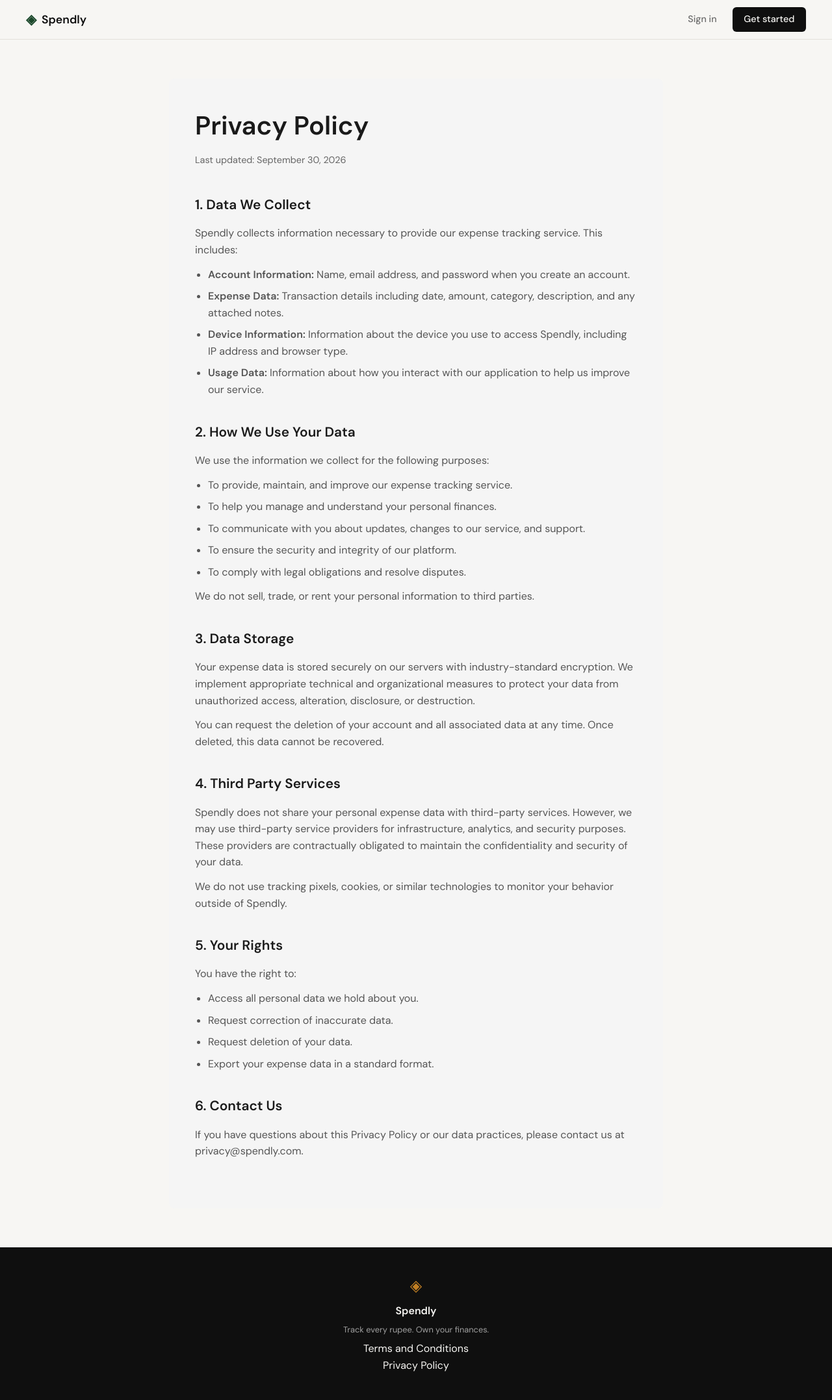
After one commit to abhishek5074/spendly, a Flask app: page /privacy in a window 1280 px wide. The commit adds this page. Shown: the whole page at 65% size. Run offline with Flask 3, Linux system fonts and the light colour scheme.

Commit message:
landing: add privacy policy page and route

```diff
--- a/app.py
+++ b/app.py
@@ -25,6 +25,11 @@ def login():
 @app.route("/terms")
 def terms():
     return render_template("terms.html")
+
+
+@app.route("/privacy")
+def privacy():
+    return render_template("privacy.html")
 
 
 # ------------------------------------------------------------------ #
--- a/templates/base.html
+++ b/templates/base.html
@@ -36,7 +36,8 @@
             <p class="footer-copy">Track every rupee. Own your finances.</p>
             <div class="footer-links">
                 <a href="{{ url_for('terms') }}">Terms and Conditions</a>
-                <a href="#">Privacy Policy</a>
+                <br>
+                <a href="{{ url_for('privacy') }}">Privacy Policy</a>
             </div>
         </div>
     </footer>
--- /dev/null
+++ b/templates/privacy.html
@@ -0,0 +1,120 @@
+{% extends "base.html" %}
+
+{% block title %}Privacy Policy — Spendly{% endblock %}
+
+{% block content %}
+
+<section class="privacy-content">
+    <div class="privacy-inner">
+        <h1>Privacy Policy</h1>
+        <p class="privacy-updated">Last updated: September 30, 2026</p>
+
+        <div class="privacy-section">
+            <h2>1. Data We Collect</h2>
+            <p>Spendly collects information necessary to provide our expense tracking service. This includes:</p>
+            <ul>
+                <li><strong>Account Information:</strong> Name, email address, and password when you create an account.</li>
+                <li><strong>Expense Data:</strong> Transaction details including date, amount, category, description, and any attached notes.</li>
+                <li><strong>Device Information:</strong> Information about the device you use to access Spendly, including IP address and browser type.</li>
+                <li><strong>Usage Data:</strong> Information about how you interact with our application to help us improve our service.</li>
+            </ul>
+        </div>
+
+        <div class="privacy-section">
+            <h2>2. How We Use Your Data</h2>
+            <p>We use the information we collect for the following purposes:</p>
+            <ul>
+                <li>To provide, maintain, and improve our expense tracking service.</li>
+                <li>To help you manage and understand your personal finances.</li>
+                <li>To communicate with you about updates, changes to our service, and support.</li>
+                <li>To ensure the security and integrity of our platform.</li>
+                <li>To comply with legal obligations and resolve disputes.</li>
+            </ul>
+            <p>We do not sell, trade, or rent your personal information to third parties.</p>
+        </div>
+
+        <div class="privacy-section">
+            <h2>3. Data Storage</h2>
+            <p>Your expense data is stored securely on our servers with industry-standard encryption. We implement appropriate technical and organizational measures to protect your data from unauthorized access, alteration, disclosure, or destruction.</p>
+            <p>You can request the deletion of your account and all associated data at any time. Once deleted, this data cannot be recovered.</p>
+        </div>
+
+        <div class="privacy-section">
+            <h2>4. Third Party Services</h2>
+            <p>Spendly does not share your personal expense data with third-party services. However, we may use third-party service providers for infrastructure, analytics, and security purposes. These providers are contractually obligated to maintain the confidentiality and security of your data.</p>
+            <p>We do not use tracking pixels, cookies, or similar technologies to monitor your behavior outside of Spendly.</p>
+        </div>
+
+        <div class="privacy-section">
+            <h2>5. Your Rights</h2>
+            <p>You have the right to:</p>
+            <ul>
+                <li>Access all personal data we hold about you.</li>
+                <li>Request correction of inaccurate data.</li>
+                <li>Request deletion of your data.</li>
+                <li>Export your expense data in a standard format.</li>
+            </ul>
+        </div>
+
+        <div class="privacy-section">
+            <h2>6. Contact Us</h2>
+            <p>If you have questions about this Privacy Policy or our data practices, please contact us at privacy@spendly.com.</p>
+        </div>
+    </div>
+</section>
+
+<style>
+.privacy-content {
+    padding: 60px 20px;
+    max-width: 800px;
+    margin: 0 auto;
+}
+
+.privacy-inner {
+    background: var(--bg-secondary, #f5f5f5);
+    padding: 40px;
+    border-radius: 8px;
+}
+
+.privacy-inner h1 {
+    font-size: 2.5rem;
+    margin-bottom: 10px;
+    color: var(--text-primary, #1a1a1a);
+}
+
+.privacy-updated {
+    color: var(--text-secondary, #666);
+    font-size: 0.9rem;
+    margin-bottom: 40px;
+}
+
+.privacy-section {
+    margin-bottom: 35px;
+}
+
+.privacy-section h2 {
+    font-size: 1.3rem;
+    margin-bottom: 15px;
+    color: var(--text-primary, #1a1a1a);
+}
+
+.privacy-section p {
+    line-height: 1.6;
+    color: var(--text-secondary, #555);
+    margin-bottom: 12px;
+}
+
+.privacy-section ul {
+    list-style-type: disc;
+    margin-left: 20px;
+    margin-bottom: 12px;
+}
+
+.privacy-section li {
+    line-height: 1.6;
+    color: var(--text-secondary, #555);
+    margin-bottom: 8px;
+}
+</style>
+
+{% endblock %}
```
